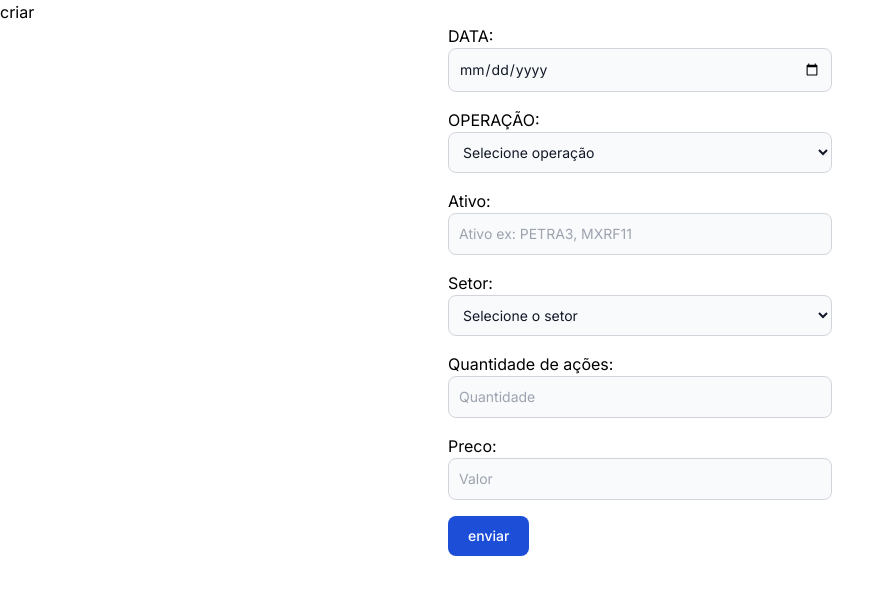
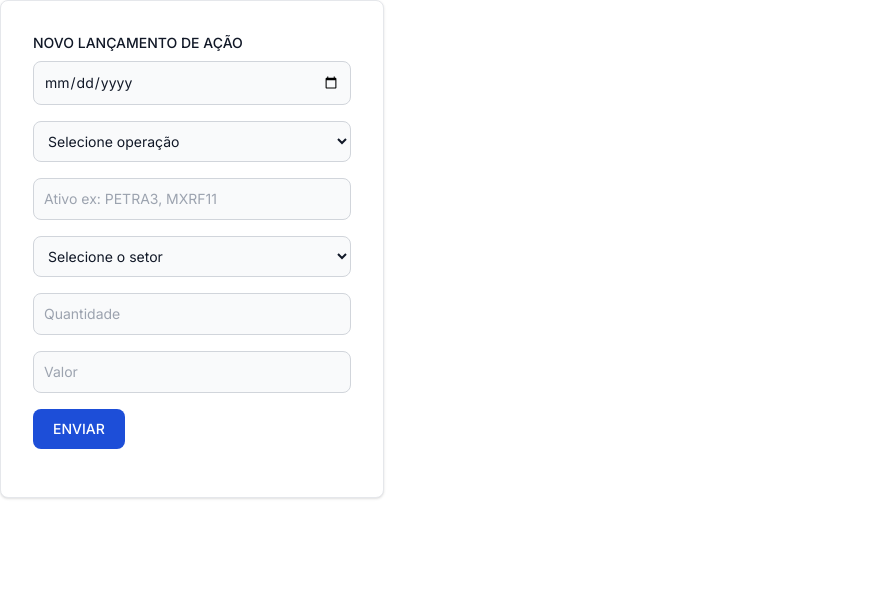
Before and after one commit to jiraspiom/front_acoes, a Next.js app: page /nova in a window 1280 px wide. Shown: the top 594 px of the page, without its empty margins (0-895 px from the left). Built offline with nearby package versions, Linux system fonts and the light colour scheme.

Commit message:
ajustado projeto

```diff
--- a/package.json
+++ b/package.json
@@ -12,6 +12,7 @@
     "@hookform/resolvers": "^3.3.4",
     "@nextui-org/select": "^2.1.20",
     "axios": "^1.6.5",
+    "lucide-react": "^0.316.0",
     "next": "14.1.0",
     "react": "^18",
     "react-dom": "^18",
--- a/src/app/lancamento/page.tsx
+++ b/src/app/lancamento/page.tsx
@@ -1,5 +1,6 @@
 import axios from 'axios'
 import { formatStringToDateLocal, formatValor } from '../lib/format'
+import { Search, PlusCircle } from 'lucide-react'
 
 type dadosTransacao = {
   id: string
@@ -31,9 +32,37 @@
     <div className="max-w-fit p-6 bg-white border border-gray-200 rounded-lg shadow dark:bg-gray-800 dark:border-gray-700">
       <div className="relative overflow-x-auto shadow-md sm:rounded-lg">
         <div>
-          <p className="text-lg font-bold mb-2 text-gray-500 dark:text-gray-400">
+          <p className="text-lg font-bold mx-4 my-4 mb-2 text-gray-500 dark:text-gray-400">
             Valor Total Acumulado: {formatValor(totalAcumulado.toString())}
           </p>
+        </div>
+
+        <div className="p-6 max-w-4xl mx-auto space-y-4">
+          <div className="flex items-center justify-between">
+            <form className="flex items-center gap-2">
+              <input
+                type="text"
+                className="bg-gray-50 border border-gray-300 text-gray-900 text-sm rounded-lg focus:ring-blue-500 focus:border-blue-500 block w-full p-2.5 dark:bg-gray-700 dark:border-gray-600 dark:placeholder-gray-400 dark:text-white dark:focus:ring-blue-500 dark:focus:border-blue-500"
+                placeholder="ativo"
+              />
+              <input
+                type="text"
+                className="bg-gray-50 border border-gray-300 text-gray-900 text-sm rounded-lg focus:ring-blue-500 focus:border-blue-500 block w-full p-2.5 dark:bg-gray-700 dark:border-gray-600 dark:placeholder-gray-400 dark:text-white dark:focus:ring-blue-500 dark:focus:border-blue-500"
+                placeholder="setor"
+              />
+              <button
+                type="submit"
+                className=" flex py-2.5 px-5 me-2 text-sm font-medium text-gray-900 focus:outline-none bg-white rounded-lg border border-gray-200 hover:bg-gray-100 hover:text-blue-700 focus:z-10 focus:ring-4 focus:ring-gray-200 dark:focus:ring-gray-700 dark:bg-gray-800 dark:text-gray-400 dark:border-gray-600 dark:hover:text-white dark:hover:bg-gray-700"
+              >
+                <Search className="w-4 h-4 mr-2"></Search>
+                Filtrar
+              </button>
+            </form>
+            <button className="flex text-white bg-blue-700 hover:bg-blue-800 focus:ring-4 focus:ring-blue-300 font-medium rounded-lg text-sm px-5 py-2.5 me-2 dark:bg-blue-600 dark:hover:bg-blue-700 focus:outline-none dark:focus:ring-blue-800">
+              <PlusCircle className="w-4 h-4 mr-2"></PlusCircle>
+              Novo lancamento
+            </button>
+          </div>
         </div>
 
         <table className="w-full text-sm text-left rtl:text-right text-gray-500 dark:text-gray-400">
--- a/src/app/nova/page.tsx
+++ b/src/app/nova/page.tsx
@@ -43,24 +43,21 @@
   }
 
   return (
-    <div>
-      <h1>criar</h1>
+    <div className="w-full max-w-sm p-4 bg-white border border-gray-200 rounded-lg shadow sm:p-6 md:p-8 dark:bg-gray-800 dark:border-gray-700">
+      <h1 className="max-w-sm mx-auto block mb-2 text-sm font-medium text-gray-900 dark:text-white">
+        NOVO LANÇAMENTO DE AÇÃO
+      </h1>
       <form onSubmit={handleSubmit(handleForm)} className="max-w-sm mx-auto">
-        <div>
-          <div>
-            <label>DATA: </label>
-          </div>
+        <div className="mb-4">
           <input
             type="date"
             {...register('data')}
-            className="mb-4 bg-gray-50 border border-gray-300 text-gray-900 text-sm rounded-lg focus:ring-blue-500 focus:border-blue-500 block w-full p-2.5 dark:bg-gray-700 dark:border-gray-600 dark:placeholder-gray-400 dark:text-white dark:focus:ring-blue-500 dark:focus:border-blue-500"
+            className=" bg-gray-50 border border-gray-300 text-gray-900 text-sm rounded-lg focus:ring-blue-500 focus:border-blue-500 block w-full p-2.5 dark:bg-gray-700 dark:border-gray-600 dark:placeholder-gray-400 dark:text-white dark:focus:ring-blue-500 dark:focus:border-blue-500"
           />
           {errors.data?.message && <p>{errors.data.message}</p>}
         </div>
-        <div>
-          <div>
-            <label>OPERAÇÃO: </label>
-          </div>
+
+        <div className="mb-4">
           <select
             {...register('operacao')}
             className="mb-4 bg-gray-50 border border-gray-300 text-gray-900 text-sm rounded-lg focus:ring-blue-500 focus:border-blue-500 block w-full p-2.5 dark:bg-gray-700 dark:border-gray-600 dark:placeholder-gray-400 dark:text-white dark:focus:ring-blue-500 dark:focus:border-blue-500"
@@ -71,10 +68,7 @@
           </select>
         </div>
 
-        <div>
-          <div>
-            <label>Ativo: </label>
-          </div>
+        <div className="mb-4">
           <input
             type="text"
             {...register('ativo')}
@@ -84,10 +78,7 @@
           {errors.ativo?.message && <p>{errors.ativo.message}</p>}
         </div>
 
-        <div>
-          <div>
-            <label>Setor: </label>
-          </div>
+        <div className="mb-4">
           <select
             {...register('setor')}
             className="mb-4 bg-gray-50 border border-gray-300 text-gray-900 text-sm rounded-lg focus:ring-blue-500 focus:border-blue-500 block w-full p-2.5 dark:bg-gray-700 dark:border-gray-600 dark:placeholder-gray-400 dark:text-white dark:focus:ring-blue-500 dark:focus:border-blue-500"
@@ -101,10 +92,7 @@
           </select>
         </div>
 
-        <div>
-          <div>
-            <label>Quantidade de ações: </label>
-          </div>
+        <div className="mb-4">
           <input
             type="text"
             {...register('quantidade')}
@@ -114,10 +102,7 @@
           {errors.quantidade?.message && <p>{errors.quantidade.message}</p>}
         </div>
 
-        <div>
-          <div>
-            <label>Preco: </label>
-          </div>
+        <div className="mb-4">
           <input
             type="text"
             {...register('preco')}
@@ -127,12 +112,14 @@
           {errors.preco?.message && <p>{errors.preco.message}</p>}
         </div>
 
-        <button
-          type="submit"
-          className="text-white bg-blue-700 hover:bg-blue-800 focus:ring-4 focus:outline-none focus:ring-blue-300 font-medium rounded-lg text-sm w-full sm:w-auto px-5 py-2.5 text-center dark:bg-blue-600 dark:hover:bg-blue-700 dark:focus:ring-blue-800"
-        >
-          enviar
-        </button>
+        <div className="mb-4">
+          <button
+            type="submit"
+            className="text-white bg-blue-700 hover:bg-blue-800 focus:ring-4 focus:outline-none focus:ring-blue-300 font-medium rounded-lg text-sm w-full sm:w-auto px-5 py-2.5 text-center dark:bg-blue-600 dark:hover:bg-blue-700 dark:focus:ring-blue-800"
+          >
+            ENVIAR
+          </button>
+        </div>
       </form>
     </div>
   )
```
Also changed, not shown: 1 other file (tests, documents, lock files or other folders).
